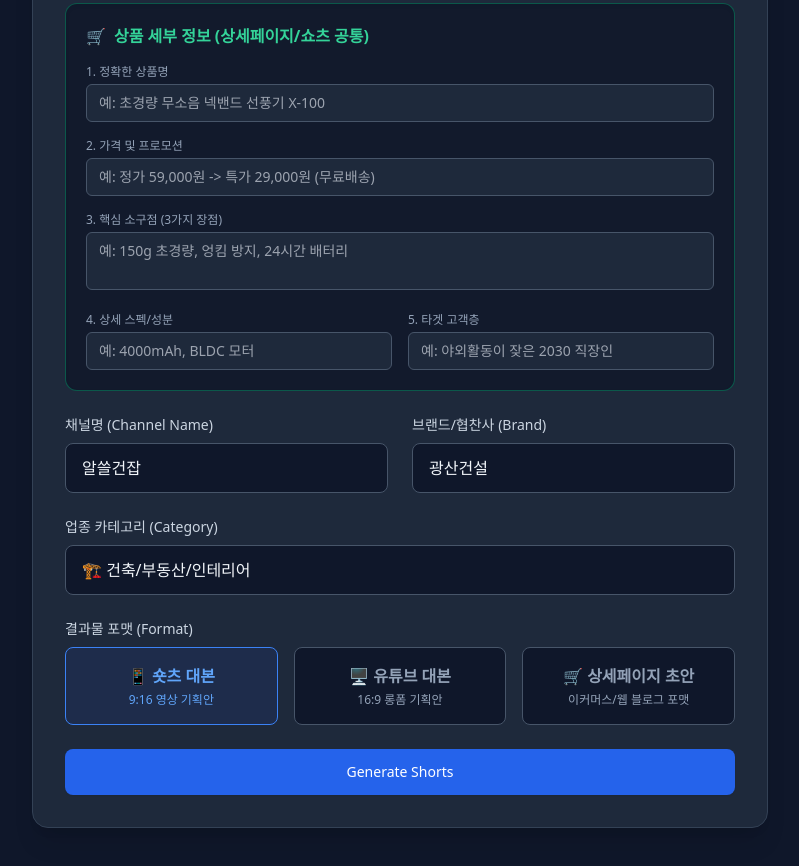
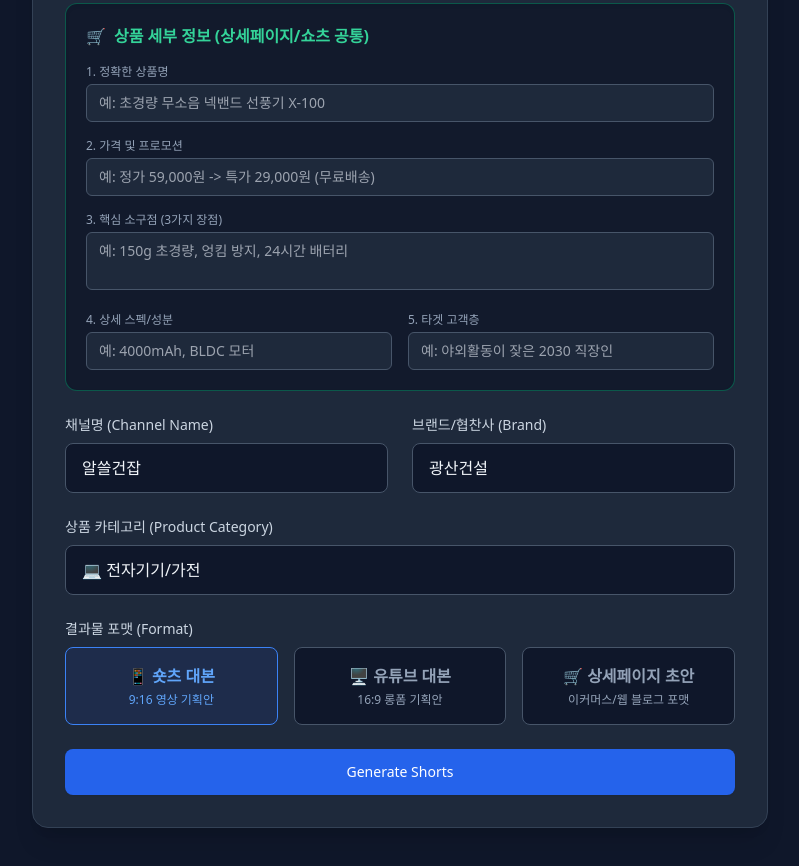
Before and after one commit to grigobio237-eng/20260811-autoshort, a plain HTML site: page index.html in a window 1280 px wide. Shown: the part 964-1830 px from the top of the page, without its empty margins (240-1039 px from the left). Drawn offline with nearby package versions, Linux system fonts and the light colour scheme.

Commit message:
feat: 시나리오별 카테고리(상품/업종) 동적 표시 및 브이로그 카테고리 생략 로직 추가

```diff
--- a/index.html
+++ b/index.html
@@ -182,9 +182,10 @@
                     </div>
                 </div>
 
-                <div class="mb-6">
+                <!-- 업종 카테고리 (자유 주제 선택 시 표시) -->
+                <div id="industryCategorySection" class="hidden mb-6">
                     <label for="category" class="block text-sm font-medium text-slate-300 mb-2">업종 카테고리 (Category)</label>
-                    <select id="category" name="category" required
+                    <select id="category" name="category"
                         class="w-full px-4 py-3 bg-slate-900 border border-slate-600 rounded-lg focus:ring-2 focus:ring-blue-500 focus:border-blue-500 outline-none transition-all text-slate-100 appearance-none">
                         <option value="architecture">🏗️ 건축/부동산/인테리어</option>
                         <option value="tech">💻 IT/테크/가전</option>
@@ -193,6 +194,21 @@
                         <option value="finance">💰 재테크/금융/비즈니스</option>
                         <option value="history">👽 역사/지식/미스터리</option>
                         <option value="art">🎨 문화/예술 (음악/미술/전시)</option>
+                    </select>
+                </div>
+
+                <!-- 상품 카테고리 (상품 단독 / 모델+상품 선택 시 표시) -->
+                <div id="productCategorySection" class="hidden mb-6">
+                    <label for="productCategory" class="block text-sm font-medium text-slate-300 mb-2">상품 카테고리 (Product Category)</label>
+                    <select id="productCategory" name="productCategory"
+                        class="w-full px-4 py-3 bg-slate-900 border border-slate-600 rounded-lg focus:ring-2 focus:ring-blue-500 focus:border-blue-500 outline-none transition-all text-slate-100 appearance-none">
+                        <option value="electronics">💻 전자기기/가전</option>
+                        <option value="beauty">💄 뷰티/화장품</option>
+                        <option value="fashion">👕 패션/의류/잡화</option>
+                        <option value="food">🍎 식품/건강기능식품</option>
+                        <option value="living">🏠 생활용품/인테리어</option>
+                        <option value="pet">🐶 반려동물용품</option>
+                        <option value="etc">📦 기타 상품</option>
                     </select>
                 </div>
 
@@ -302,29 +318,39 @@
             const runBtn = document.getElementById('runVisionBtn');
             const assetContainer = document.getElementById('assetContainer');
             const productDetailSection = document.getElementById('productDetailSection');
+            const industryCategorySection = document.getElementById('industryCategorySection');
+            const productCategorySection = document.getElementById('productCategorySection');
 
             // Show run button and asset container by default
             runBtn.classList.remove('hidden');
             if(assetContainer) assetContainer.classList.remove('hidden');
 
+            // Reset category visibility
+            if(industryCategorySection) industryCategorySection.classList.add('hidden');
+            if(productCategorySection) productCategorySection.classList.add('hidden');
+
             if (scenario === 'product_only') {
                 modelSection.classList.add('hidden');
                 productSection.classList.remove('hidden');
                 if(productDetailSection) productDetailSection.classList.remove('hidden');
+                if(productCategorySection) productCategorySection.classList.remove('hidden');
             } else if (scenario === 'model_product') {
                 modelSection.classList.remove('hidden');
                 productSection.classList.remove('hidden');
                 if(productDetailSection) productDetailSection.classList.remove('hidden');
+                if(productCategorySection) productCategorySection.classList.remove('hidden');
             } else if (scenario === 'vlog') {
                 modelSection.classList.remove('hidden');
                 productSection.classList.add('hidden');
                 if(productDetailSection) productDetailSection.classList.add('hidden');
+                // 브이로그는 카테고리 둘 다 숨김
             } else if (scenario === 'none') {
                 modelSection.classList.add('hidden');
                 productSection.classList.add('hidden');
                 runBtn.classList.add('hidden');
                 if(assetContainer) assetContainer.classList.add('hidden');
                 if(productDetailSection) productDetailSection.classList.add('hidden');
+                if(industryCategorySection) industryCategorySection.classList.remove('hidden');
             }
         }
 
```
